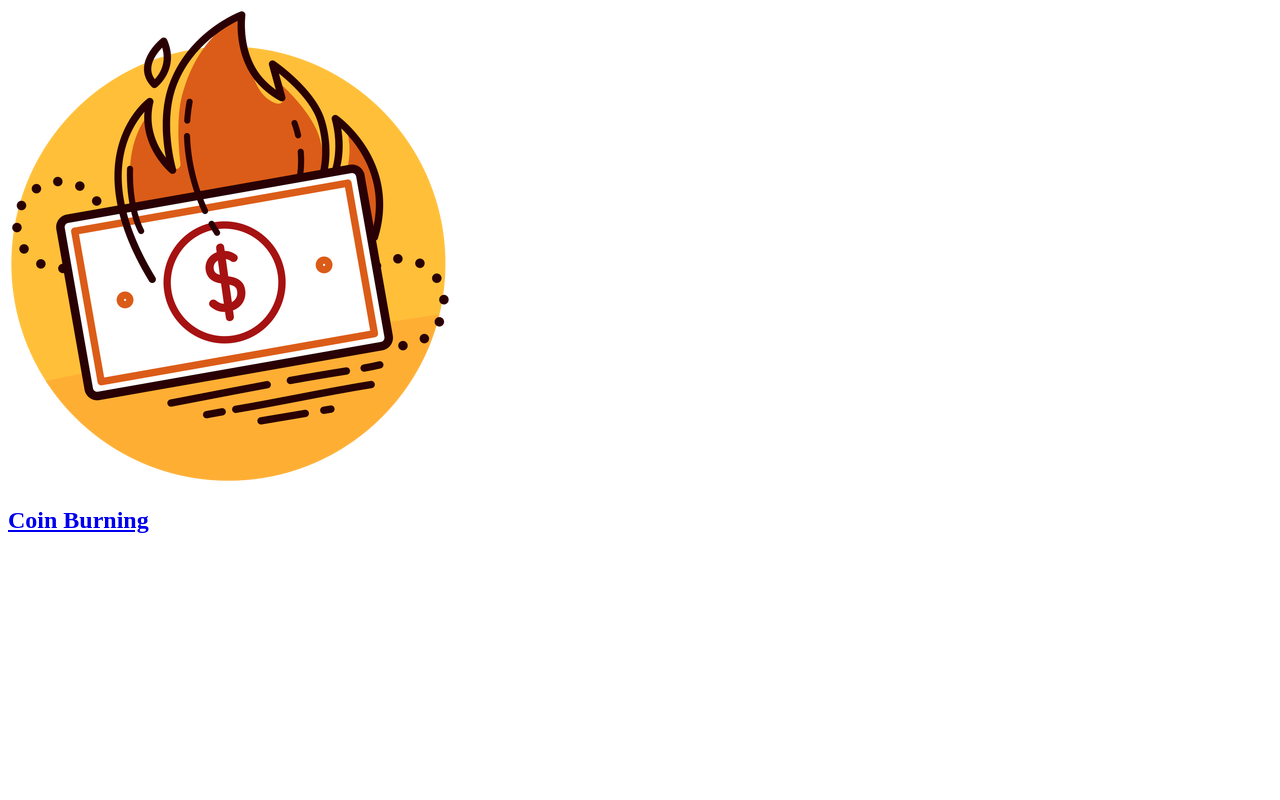
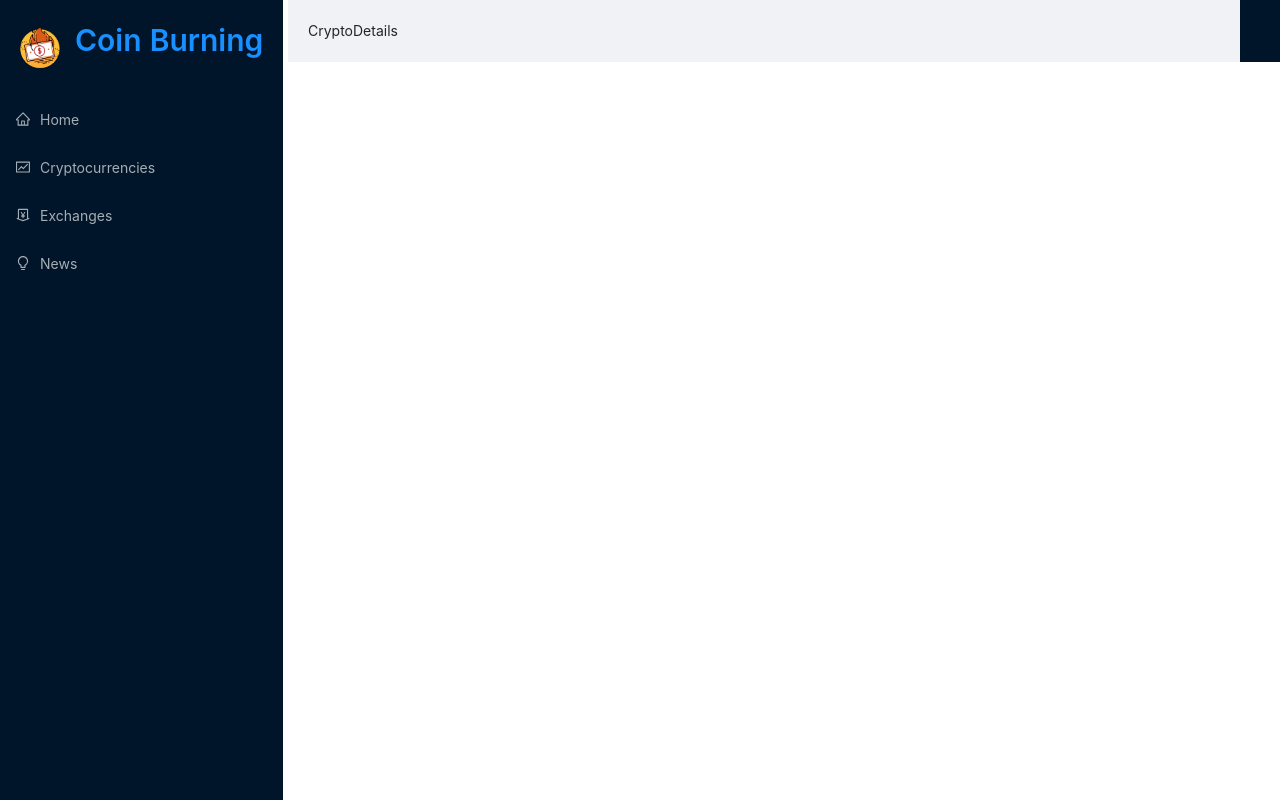
Before and after one commit to duckhang2210/coinburning, a React (Create React App) app: page /crypto/1 in a window 1280 px wide. Built offline with nearby package versions, Linux system fonts and the light colour scheme.

Commit message:
add pages template

```diff
--- a/src/App.js
+++ b/src/App.js
@@ -2,7 +2,8 @@ import React from 'react'
 import { Switch, Route, Link} from 'react-router-dom'
 import { Layout, Typography, Space } from 'antd'
 
-import { Navbar } from './components'
+import { Navbar, Exchanges, Homepage, News, Cryptocurrencies, CryptoDetails  } from './components'
+import './App.css'
 const App = () => {
     return (
         <div className='app'>
@@ -10,7 +11,27 @@ const App = () => {
                 <Navbar />
             </div>
             <div className="main">
-
+                <Layout>
+                    <div className="routes">
+                        <Switch>
+                            <Route exact path='/'>
+                                <Homepage />
+                            </Route>
+                            <Route exact path='/exchanges'>
+                                <Exchanges />
+                            </Route>
+                            <Route exact path='/cryptocurrencies'>
+                                <Cryptocurrencies />
+                            </Route>
+                            <Route exact path='/crypto/:coinId'>
+                                <CryptoDetails />
+                            </Route>
+                            <Route exact path='/news'>
+                                <News />
+                            </Route>
+                        </Switch>
+                    </div>
+                </Layout>
             </div>
             <div className="footer">
 
--- /dev/null
+++ b/src/components/CryptoDetails.jsx
@@ -0,0 +1,11 @@
+import React from 'react'
+
+const CryptoDetails = () => {
+    return (
+        <div>
+            CryptoDetails
+        </div>
+    )
+}
+
+export default CryptoDetails
--- /dev/null
+++ b/src/components/Cryptocurrencies.jsx
@@ -0,0 +1,11 @@
+import React from 'react'
+
+const Cryptocurrencies = () => {
+    return (
+        <div>
+            Cryptocurrencies
+        </div>
+    )
+}
+
+export default Cryptocurrencies
--- /dev/null
+++ b/src/components/Exchanges.jsx
@@ -0,0 +1,11 @@
+import React from 'react'
+
+const Exchanges = () => {
+    return (
+        <div>
+            Exchanges
+        </div>
+    )
+}
+
+export default Exchanges
--- /dev/null
+++ b/src/components/Homepage.jsx
@@ -0,0 +1,11 @@
+import React from 'react'
+
+const Homepage = () => {
+    return (
+        <div>
+            Homepage
+        </div>
+    )
+}
+
+export default Homepage
--- a/src/components/Navbar.jsx
+++ b/src/components/Navbar.jsx
@@ -13,6 +13,20 @@ const Navbar = () => {
                 </Typography.Title>
                 {/* <Button className='menu-control-container'></Button> */}
             </div>
+            <Menu theme='dark'>
+                <Menu.Item icon={<HomeOutlined />}>
+                   <Link to='/'>Home</Link>
+                </Menu.Item>
+                <Menu.Item icon={<FundOutlined />}>
+                   <Link to='/cryptocurrencies'>Cryptocurrencies</Link>
+                </Menu.Item>
+                <Menu.Item icon={<MoneyCollectOutlined />}>
+                   <Link to='/exchanges'>Exchanges</Link>
+                </Menu.Item>
+                <Menu.Item icon={<BulbOutlined />}>
+                   <Link to='/news'>News</Link>
+                </Menu.Item>
+            </Menu>
 
         </div>
     )
--- /dev/null
+++ b/src/components/News.jsx
@@ -0,0 +1,11 @@
+import React from 'react'
+
+const News = () => {
+    return (
+        <div>
+            News
+        </div>
+    )
+}
+
+export default News
--- a/src/index.js
+++ b/src/index.js
@@ -3,6 +3,7 @@ import ReactDom from 'react-dom'
 import { BrowserRouter, BrowserRouter as Router} from 'react-router-dom'
 
 import App from './App'
+import 'antd/dist/antd.css'
 
 ReactDom.render(
     <BrowserRouter>
```
Also changed, not shown: src/components/index.js (+6 -1 lines).
